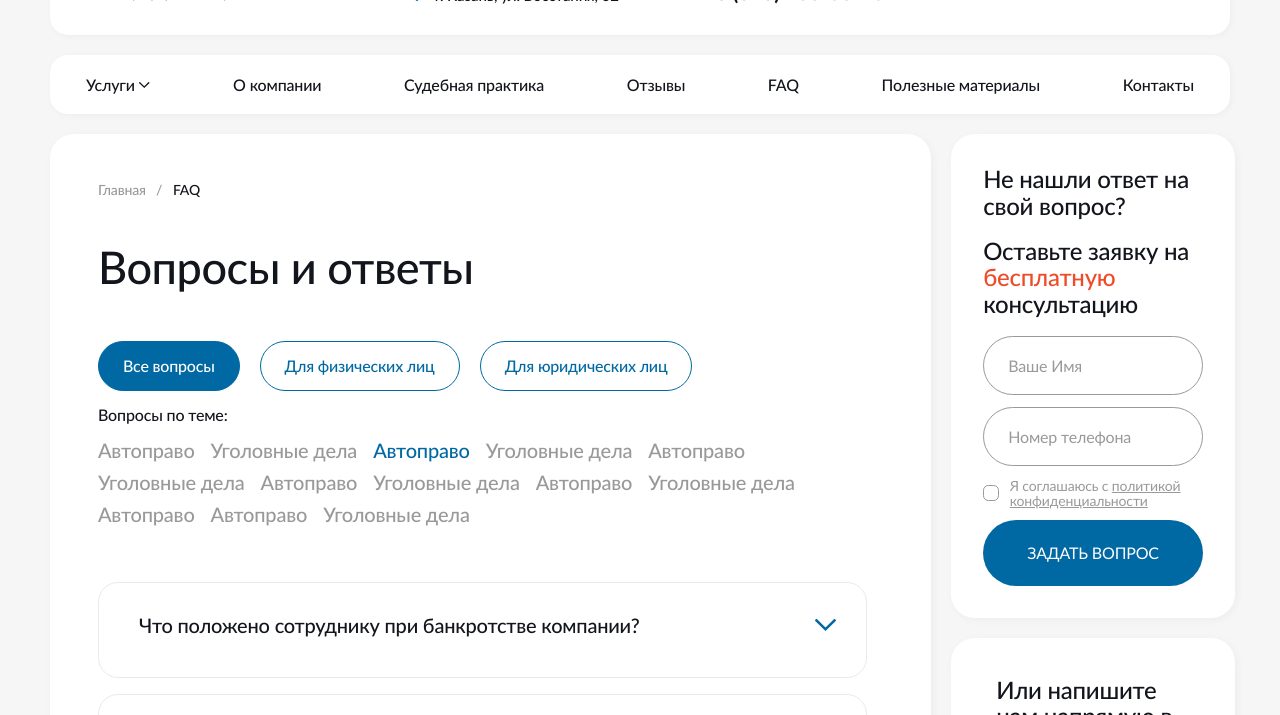
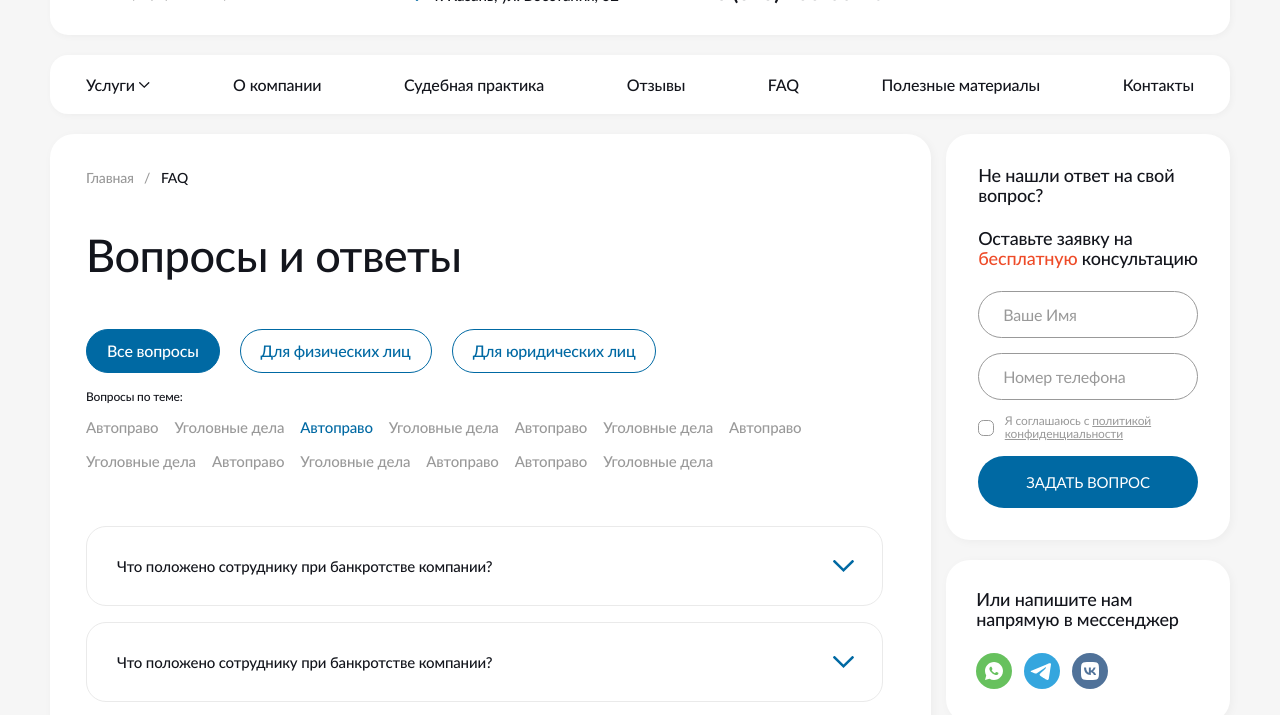
Before and after one commit to kkkovalchukkk/kr, a plain HTML site: page pages/faq.html in a window 1280 px wide. Shown: the part 85-800 px from the top of the page. Drawn offline with Linux system fonts and the light colour scheme.

Commit message:
added full cases

```diff
--- a/styles/UI/_accordeon.scss
+++ b/styles/UI/_accordeon.scss
@@ -100,25 +100,25 @@
     display: flex;
     flex-direction: column;
     align-items: flex-start;
-    padding-left: 12px;
+    padding-left: 19px;
     gap: 1px;
     &-item {
       color: $darkGray;
       leading-trim: both;
       text-edge: cap;
       font-family: $mainFont;
-      font-size: 20px;
+      font-size: 15px;
       font-style: normal;
       font-weight: 400;
-      line-height: 110%; /* 22px */
-      letter-spacing: -0.2px;
+      line-height: 110%; /* 16.5px */
+      letter-spacing: -0.15px;
       position: relative;
       padding-left: 20px;
       &::after {
         content: '•';
         position: absolute;
         left: 0;
-        top: 0;
+        top: -4px;
         color: $darkGray;
         leading-trim: both;
         text-edge: cap;
--- a/styles/UI/_form.scss
+++ b/styles/UI/_form.scss
@@ -154,44 +154,44 @@
     }
   }
 
-  @media (max-width: 1280px) {
-    padding: 32px;
-    &__fieldset {
-      margin-bottom: 12px;
-    }
-    &__btn {
-      padding: 24px 18.5px;
-      font-size: 16px;
-      font-style: normal;
-      font-weight: 400;
-      line-height: 108%; /* 17.28px */
-      letter-spacing: -0.16px;
-    }
-    &__text {
-      max-width: 324px;
-      margin-bottom: 24px;
-      font-size: 20px;
-      font-style: normal;
-      font-weight: 500;
-      line-height: 110%; /* 22px */
-      letter-spacing: -0.2px;
-    }
+  // @media (max-width: 1280px) {
+  //   padding: 32px;
+  //   &__fieldset {
+  //     margin-bottom: 12px;
+  //   }
+  //   &__btn {
+  //     padding: 24px 18.5px;
+  //     font-size: 16px;
+  //     font-style: normal;
+  //     font-weight: 400;
+  //     line-height: 108%; /* 17.28px */
+  //     letter-spacing: -0.16px;
+  //   }
+  //   &__text {
+  //     max-width: 324px;
+  //     margin-bottom: 24px;
+  //     font-size: 20px;
+  //     font-style: normal;
+  //     font-weight: 500;
+  //     line-height: 110%; /* 22px */
+  //     letter-spacing: -0.2px;
+  //   }
 
-    &__label-text {
-      font-size: 14px;
-      font-style: normal;
-      font-weight: 400;
-      line-height: 108%;
-      letter-spacing: -0.14px;
-    }
+  //   &__label-text {
+  //     font-size: 14px;
+  //     font-style: normal;
+  //     font-weight: 400;
+  //     line-height: 108%;
+  //     letter-spacing: -0.14px;
+  //   }
 
-    &__input {
-      height: 59px;
-      font-size: 16px;
-      font-style: normal;
-      font-weight: 400;
-      line-height: 108%;
-      letter-spacing: -0.16px;
-    }
-  }
+  //   &__input {
+  //     height: 59px;
+  //     font-size: 16px;
+  //     font-style: normal;
+  //     font-weight: 400;
+  //     line-height: 108%;
+  //     letter-spacing: -0.16px;
+  //   }
+  // }
 }
--- a/styles/_case.scss
+++ b/styles/_case.scss
@@ -24,6 +24,11 @@
     align-items: center;
     justify-content: space-between;
     gap: 16px;
+    @media (max-width: 568px) {
+      flex-direction: column;
+      align-items: flex-start;
+      justify-content: start;
+    }
   }
 
   &__time {
@@ -33,6 +38,7 @@
 
   &__tags-list {
     display: flex;
+    flex-wrap: wrap;
     align-items: center;
     gap: 6px;
   }
@@ -136,4 +142,11 @@
     line-height: 110%; /* 16.5px */
     letter-spacing: -0.15px;
   }
+
+  @media (max-width: 1024px) {
+    &__group {
+      gap: 20px;
+      grid-template-columns: 1fr;
+    }
+  }
 }
--- a/styles/_faq.scss
+++ b/styles/_faq.scss
@@ -1,9 +1,13 @@
+.request-section--faq {
+  margin-top: 89px;
+}
+
 .faq-section {
   width: 100%;
   &__wrapper {
     display: grid;
     align-items: start;
-    gap: 20px;
+    gap: 15px;
     grid-template-columns: 74.68% 24.04%;
   }
 
@@ -12,9 +16,9 @@
     border-radius: 24px;
     background: $white;
     box-shadow: 2px 2px 10px 0px rgba(0, 0, 0, 0.04);
-    padding: 48px;
-    padding-right: 64px;
-    padding-bottom: 33px;
+    padding: 36px;
+    padding-right: 48px;
+    padding-bottom: 25px;
     display: flex;
     flex-direction: column;
     align-items: flex-start;
@@ -30,7 +34,7 @@
 
   &__tab-list {
     display: flex;
-    margin-bottom: 14px;
+    margin-bottom: 17px;
     align-items: center;
     gap: 20px;
   }
@@ -40,7 +44,7 @@
     leading-trim: both;
     text-edge: cap;
     font-family: $mainFont;
-    font-size: 16px;
+    font-size: 12px;
     font-style: normal;
     font-weight: 500;
     line-height: 120%; /* 19.2px */
@@ -53,9 +57,9 @@
     align-items: flex-start;
     justify-content: start;
     flex-wrap: wrap;
-    max-width: 997px;
+    max-width: 748px;
     column-gap: 16px;
-    row-gap: 8px;
+    row-gap: 16px;
   }
 
   &__page-link {
@@ -63,11 +67,11 @@
     leading-trim: both;
     text-edge: cap;
     font-family: $mainFont;
-    font-size: 20px;
+    font-size: 15px;
     font-style: normal;
     font-weight: 500;
-    line-height: 120%; /* 24px */
-    letter-spacing: -0.2px;
+    line-height: 120%; /* 18px */
+    letter-spacing: -0.15px;
   }
 
   &__page-link--active {
@@ -84,19 +88,19 @@
   &__accordeon {
     border-radius: 20px;
     border: 1px solid var(--gray, #eaeaea);
-    padding-left: 40px;
-    padding-right: 30px;
+    padding-left: 30px;
+    padding-right: 28px;
     padding-top: 30px;
-    padding-bottom: 40px;
+    padding-bottom: 30px;
     &.accordeon--active .accordeon__content {
-      margin-top: 22px;
+      margin-top: 24px;
     }
     .accordeon__heading {
-      font-size: 20px;
+      font-size: 15px;
       font-style: normal;
       font-weight: 500;
-      line-height: 120%; /* 24px */
-      letter-spacing: -0.2px;
+      line-height: 120%; /* 18px */
+      letter-spacing: -0.15px;
     }
   }
 
@@ -110,10 +114,8 @@
   }
 
   &__form {
-    padding-top: 34px;
-    padding-left: 46px;
-    padding-bottom: 61px;
-    padding-right: 36px;
+    padding: 31px;
+    padding-bottom: 43px;
     .form__text {
       color: $black;
       text-align: left;
@@ -121,11 +123,12 @@
       leading-trim: both;
       text-edge: cap;
       font-family: $mainFont;
-      font-size: 24px;
+      font-size: 18px;
       font-style: normal;
       font-weight: 500;
-      line-height: 110%; /* 26.4px */
-      letter-spacing: -0.24px;
+      line-height: 110%; /* 19.8px */
+      letter-spacing: -0.18px;
+      margin-bottom: 23px;
       &:first-child {
         max-width: 256px;
         margin-right: auto;
@@ -137,27 +140,25 @@
   }
 
   &__block {
-    padding-top: 39px;
-    padding-right: 40px;
-    padding-bottom: 29px;
-    padding-left: 45px;
+    padding: 30px;
+    padding-right: 36px;
     border-radius: 24px;
     background: $white;
     display: flex;
     flex-direction: column;
     align-items: flex-start;
     justify-content: start;
-    gap: 32px;
+    gap: 23px;
     box-shadow: 2px 2px 10px 0px rgba(0, 0, 0, 0.04);
     color: $black;
     leading-trim: both;
     text-edge: cap;
     font-family: $mainFont;
-    font-size: 24px;
+    font-size: 18px;
     font-style: normal;
     font-weight: 500;
-    line-height: 110%; /* 26.4px */
-    letter-spacing: -0.24px;
+    line-height: 110%; /* 19.8px */
+    letter-spacing: -0.18px;
   }
 
   &__socials {
--- a/styles/_practice.scss
+++ b/styles/_practice.scss
@@ -12,14 +12,13 @@
 
   &__tab-list {
     width: 100%;
-    max-width: 1470px;
-    margin-bottom: 64px;
+    max-width: 1103px;
+    margin-bottom: 47px;
     display: flex;
     align-items: flex-start;
     justify-content: start;
     flex-wrap: wrap;
-    column-gap: 20px;
-    row-gap: 14px;
+    gap: 15px;
   }
 
   &__card-list {
@@ -43,15 +42,6 @@
   @media (max-width: 1024px) {
     &__card-list {
       row-gap: 55px;
-    }
-    .tab {
-      padding: 14px 24px;
-      font-size: 16px;
-      font-style: normal;
-      font-weight: 500;
-      line-height: 110%; /* 17.6px */
-      letter-spacing: -0.16px;
-      border-radius: 100px;
     }
     &__tab-list {
       margin-bottom: 41px;
--- a/styles/_styles.scss
+++ b/styles/_styles.scss
@@ -901,7 +901,7 @@ input[type='checkbox']:checked + .form__checkbox {
 }
 .tab {
   background: none;
-  padding: 15px 24px;
+  padding: 12px 20px;
   color: $blue;
   leading-trim: both;
   text-edge: cap;
```
Also changed, not shown: pages/services.html (added), styles/index.css, 1 other file.
